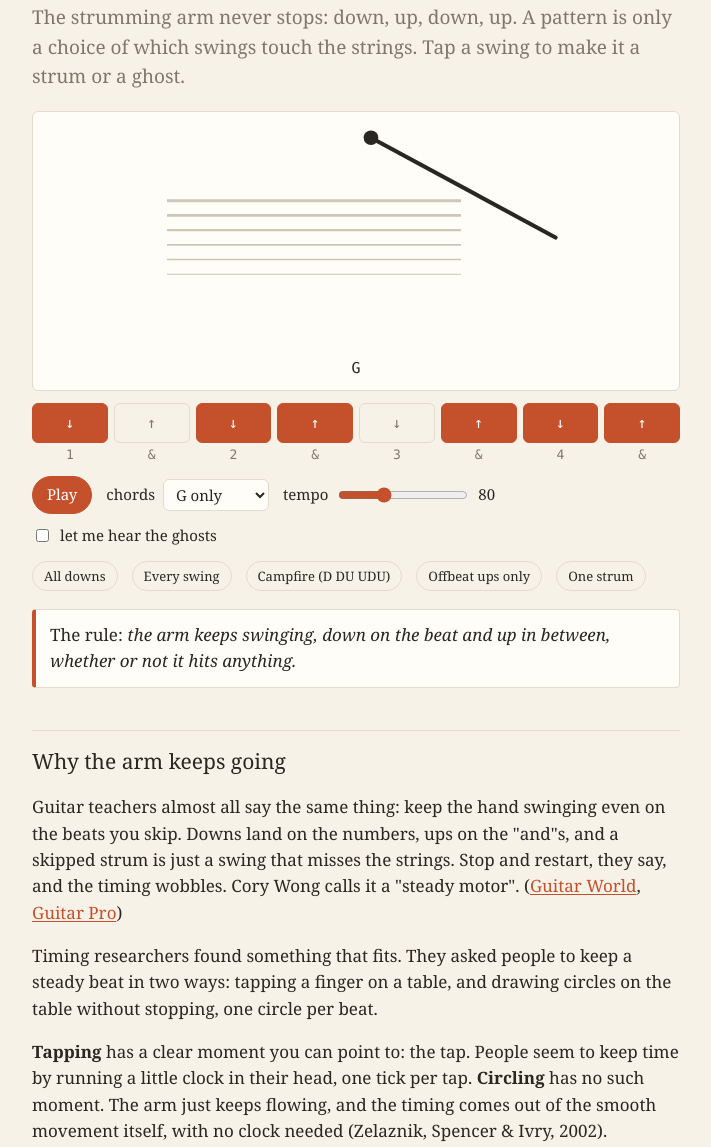
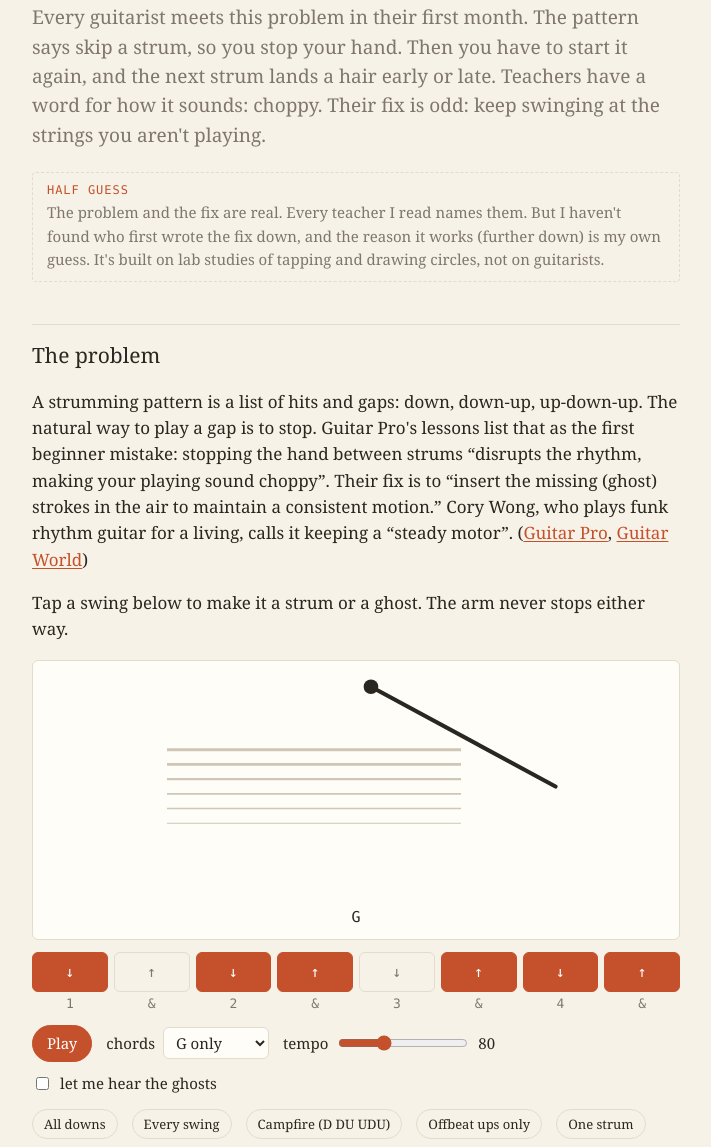
Before and after one commit to sbeecher/heavy-bells, a plain HTML site: page strum/index.html in a window 1280 px wide. Shown: the part 120-1267 px from the top of the page, without its empty margins (284-995 px from the left). Drawn offline with Linux system fonts and the light colour scheme.

Commit message:
Ghost Strums opens with its problem: stop your hand to skip a strum and the next one comes in late. A 'Half guess' label at the top says plainly which part is mine. Link cards regenerated from each page's own description, so gray and beats are no longer stale.
Co-Authored-By: Claude Opus 5.5 <noreply@anthropic.com>
Claude-Session: https://claude.ai/code/session_01D2K8VC5Fn2m9qyxU49MjW9

```diff
--- a/strum/index.html
+++ b/strum/index.html
@@ -4,11 +4,11 @@
 <meta charset="utf-8">
 <meta name="viewport" content="width=device-width, initial-scale=1">
 <title>Ghost Strums</title>
-<meta name="description" content="A guitarist&#x27;s arm never stops. The swings that miss the strings keep the time.">
+<meta name="description" content="Stop your hand to skip a strum and the next one comes in late. So guitarists keep swinging at nothing.">
 <meta property="og:type" content="website">
 <meta property="og:site_name" content="Heavy Bells">
 <meta property="og:title" content="Ghost Strums">
-<meta property="og:description" content="A guitarist&#x27;s arm never stops. The swings that miss the strings keep the time.">
+<meta property="og:description" content="Stop your hand to skip a strum and the next one comes in late. So guitarists keep swinging at nothing.">
 <meta property="og:url" content="https://sbeecher.github.io/heavy-bells/strum/">
 <meta property="og:image" content="https://sbeecher.github.io/heavy-bells/og/strum.png">
 <meta property="og:image:width" content="1200">
@@ -32,8 +32,13 @@
 <main>
   <header class="masthead"><a href="../"><span class="bell"></span>Heavy Bells</a><span>Exhibit 04</span></header>
   <h1>Ghost Strums</h1>
-  <p class="lede">The strumming arm never stops: down, up, down, up. A pattern is only a choice of which swings touch the strings. Tap a swing to make it a strum or a ghost.</p>
-
+  <p class="lede">Every guitarist meets this problem in their first month. The pattern says skip a strum, so you stop your hand. Then you have to start it again, and the next strum lands a hair early or late. Teachers have a word for how it sounds: choppy. Their fix is odd: keep swinging at the strings you aren't playing.</p>
+  <p class="unsure"><span class="label">Half guess</span> The problem and the fix are real. Every teacher I read names them. But I haven't found who first wrote the fix down, and the reason it works (further down) is my own guess. It's built on lab studies of tapping and drawing circles, not on guitarists.</p>
+  <h2>The problem</h2>
+  <p>A strumming pattern is a list of hits and gaps: down, down-up, up-down-up. The natural way to play a gap is to stop. Guitar Pro's lessons list that as the first beginner mistake: stopping the hand between strums “disrupts the rhythm, making your playing sound choppy”. Their fix is to “insert the missing (ghost) strokes in the air to maintain a consistent motion.” Cory Wong, who plays funk rhythm guitar for a living, calls it keeping a “steady motor”.
+  (<a href="https://www.guitar-pro.com/academy/l/49330-strumming">Guitar Pro</a>,
+  <a href="https://www.guitarworld.com/lessons/artist-lessons/cory-wong-pick-hand-strumming-secrets">Guitar World</a>)</p>
+  <p>Tap a swing below to make it a strum or a ghost. The arm never stops either way.</p>
   <div class="stage">
     <svg id="guitar" viewBox="0 0 400 220" aria-label="strumming arm over six strings"></svg>
     <div id="chordnow"></div>
@@ -52,16 +57,13 @@
 
   <div class="rule-card">The rule: <b>the arm keeps swinging, down on the beat and up in between, whether or not it hits anything.</b></div>
 
-  <h2>Why the arm keeps going</h2>
-  <p>Guitar teachers almost all say the same thing: keep the hand swinging even on the beats you skip. Downs land on the numbers, ups on the "and"s, and a skipped strum is just a swing that misses the strings. Stop and restart, they say, and the timing wobbles. Cory Wong calls it a "steady motor".
-  (<a href="https://www.guitarworld.com/lessons/artist-lessons/cory-wong-pick-hand-strumming-secrets">Guitar World</a>,
-  <a href="https://www.guitar-pro.com/academy/l/49330-strumming">Guitar Pro</a>)</p>
+  <h2>Why it might work</h2>
   <p>Timing researchers found something that fits. They asked people to keep a steady beat in two ways: tapping a finger on a table, and drawing circles on the table without stopping, one circle per beat.</p>
   <p><b>Tapping</b> has a clear moment you can point to: the tap. People seem to keep time by running a little clock in their head, one tick per tap. <b>Circling</b> has no such moment. The arm just keeps flowing, and the timing comes out of the smooth movement itself, with no clock needed (Zelaznik, Spencer &amp; Ivry, 2002).</p>
   <p>The catch: because a circle has no moment, people found it much harder to land their circles in time with a metronome's clicks (Studenka &amp; Zelaznik, 2011). Then the researchers put a small bump on the table for the finger to brush once a lap. With something to touch, most people's circles started behaving like taps (Studenka, Zelaznik &amp; Balasubramaniam, 2012).</p>
   <p class="mine">My own guess, which nobody I've found has tested: a strumming arm is both at once. The swing is the smooth circle that keeps going. The strings are the bump you touch. The ghosts are the part of the circle with nothing to touch, and they hold the beat anyway.</p>
 
-  <p class="unsure"><span class="label">Not sure</span> Whether guitarists actually work like the people in these experiments. The studies used tapping and circle-drawing, not guitars. The link between them is my own guess, as I say above, and I haven't found anyone who has tested it.</p>
+  <p class="unsure"><span class="label">Not sure</span> Two things. Whether guitarists actually work like the people in these experiments: the studies used tapping and circle-drawing, not guitars, and I haven't found anyone who has tested the link. And where the fix comes from: it is in every lesson I found, but I can't find a first teacher, a first book, or a date. It may simply be what hands work out for themselves.</p>
   <p class="sources">
     Sources: H. Zelaznik, R. Spencer &amp; R. Ivry, “Dissociation of explicit and implicit timing in repetitive tapping and drawing movements”, <em>J. Exp. Psychology: Human Perception and Performance</em> (2002), <a href="https://ivrylab.berkeley.edu/files/organized_pubs_pdfs/2002_zelaznik_spencer_ivryjour.pdf">PDF</a>.
     B. Studenka &amp; H. Zelaznik, “Circle drawing does not exhibit auditory-motor synchronization”, <em>J. Motor Behavior</em> 43(3), 2011, <a href="https://digitalcommons.usu.edu/hper_facpub/217">abstract</a>.
```
Also changed, not shown: index.html (+1 -1 lines), og/beats.png, og/bells.png, og/gray.png, og/index.png, og/paper.png, og/strum.png, og/tiles.png.
